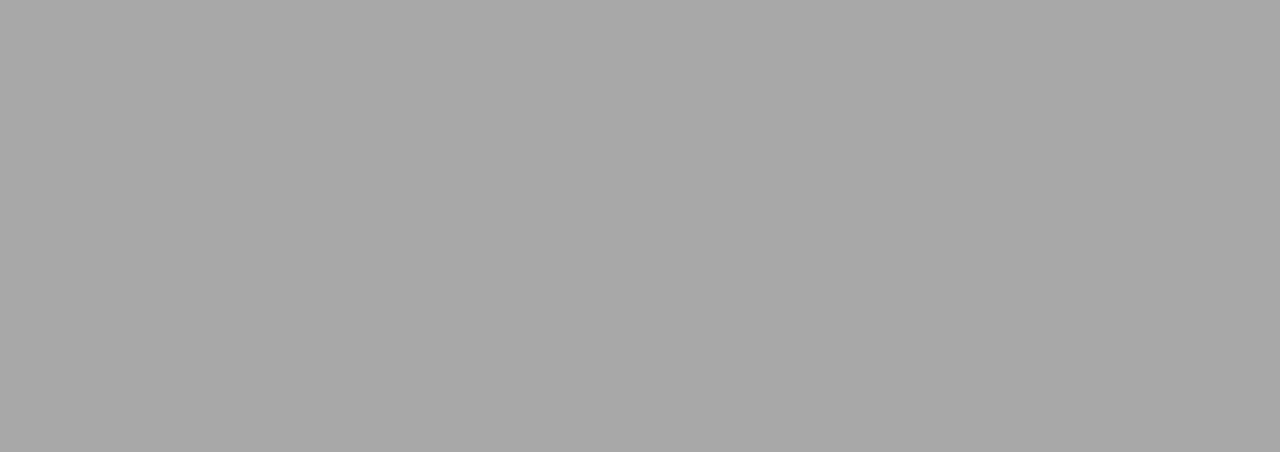
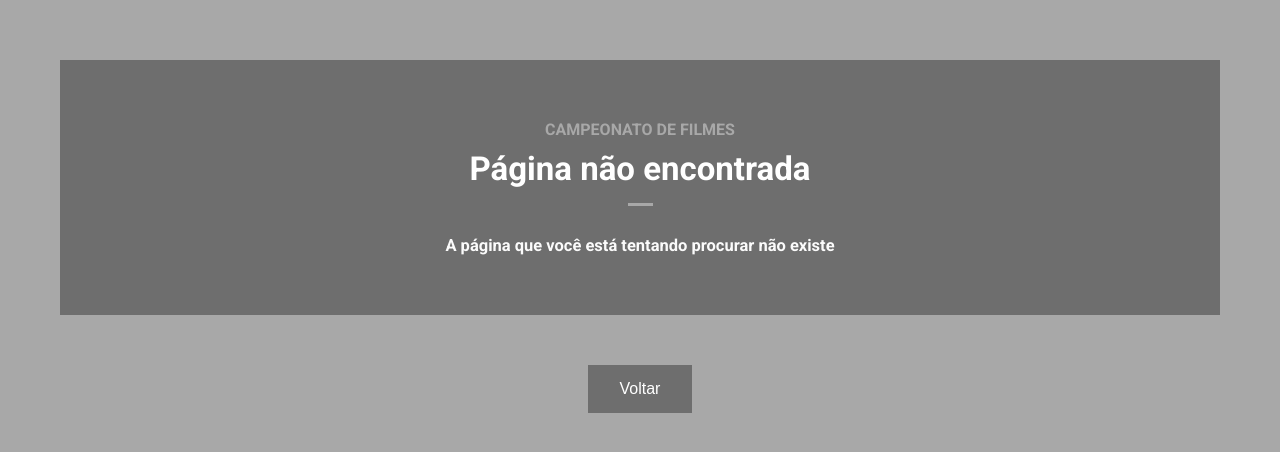
Before and after one commit to fgemig/copafilmes, an Angular app in the folder frontend/: page /nao-encontrado in a window 1280 px wide. Before the commit this address led to /. Shown: the top 452 px of the page. Built offline with nearby package versions, Linux system fonts and the light colour scheme.

Commit message:
Adicionando componentes de página não encontrada e rodapé

```diff
--- a/frontend/src/app/app-routing.module.ts
+++ b/frontend/src/app/app-routing.module.ts
@@ -3,7 +3,9 @@ import { RouterModule, Routes } from '@angular/router';
 
 import { CampeonatoGuard } from './campeonato/campeonato.guard';
 import { ResultadoCampeonatoComponent } from './campeonato/resultado-campeonato/resultado-campeonato.component';
+import { NaoEncontradoComponent } from './compartilhado/nao-encontrado/nao-encontrado.component';
 import { FilmesComponent } from './filmes/filmes.component';
+
 
 const routes: Routes = [
   {
@@ -20,6 +22,17 @@ const routes: Routes = [
     data: {
       titulo: 'Copa Filmes - Resultado'
     }
+  },
+  {
+    path: 'nao-encontrado',
+    component: NaoEncontradoComponent,
+    data: {
+      title: 'Página não encontrada'
+    }
+  },
+  {
+    path: '**',
+    redirectTo: 'nao-encontrado'
   }
 ];
 
--- a/frontend/src/app/compartilhado/compartilhado.module.ts
+++ b/frontend/src/app/compartilhado/compartilhado.module.ts
@@ -1,20 +1,31 @@
 import { CommonModule } from '@angular/common';
 import { NgModule } from '@angular/core';
+import { RouterModule } from '@angular/router';
 
 import { CabecalhoComponent } from './cabecalho/cabecalho.component';
 import { FocoBotaoDirective } from './diretivas/foco-botao/foco-botao.directive';
+import { NaoEncontradoComponent } from './nao-encontrado/nao-encontrado.component';
 import { SpinnerComponent } from './spinner/spinner.component';
+import { RodapeComponent } from './rodape/rodape.component';
 
 @NgModule({
   declarations: [
     CabecalhoComponent,
     FocoBotaoDirective,
-    SpinnerComponent
+    SpinnerComponent,
+    NaoEncontradoComponent,
+    RodapeComponent
   ],
-  imports: [CommonModule],
+  imports: [
+    CommonModule,
+    RouterModule
+  ],
   exports: [
     CabecalhoComponent,
     FocoBotaoDirective,
-    SpinnerComponent]
+    SpinnerComponent,
+    NaoEncontradoComponent,
+    RodapeComponent
+  ]
 })
 export class CompartilhadoModule { }
--- /dev/null
+++ b/frontend/src/app/compartilhado/nao-encontrado/nao-encontrado.component.css
@@ -0,0 +1,15 @@
+button {
+    background-color: #6e6e6e;
+    border: none;
+    color: white;
+    padding: 15px 32px;
+    text-align: center;
+    text-decoration: none;
+    display: inline-block;
+    font-size: 16px;
+  }
+
+  .centralizado {
+    margin-top: 50px;
+    text-align: center;
+  }
--- /dev/null
+++ b/frontend/src/app/compartilhado/nao-encontrado/nao-encontrado.component.html
@@ -0,0 +1,8 @@
+<app-cabecalho
+    [subTitulo]="'Página não encontrada'"
+    [descricao]="'A página que você está tentando procurar não existe'">
+</app-cabecalho>
+
+<div class="centralizado">
+    <button [routerLink]="['']" appFocoBotao>Voltar</button>
+</div>
--- /dev/null
+++ b/frontend/src/app/compartilhado/nao-encontrado/nao-encontrado.component.ts
@@ -0,0 +1,15 @@
+import { Component, OnInit } from '@angular/core';
+
+@Component({
+  selector: 'app-nao-encontrado',
+  templateUrl: './nao-encontrado.component.html',
+  styleUrls: ['./nao-encontrado.component.css']
+})
+export class NaoEncontradoComponent implements OnInit {
+
+  constructor() { }
+
+  ngOnInit(): void {
+  }
+
+}
--- /dev/null
+++ b/frontend/src/app/compartilhado/rodape/rodape.component.css
@@ -0,0 +1,16 @@
+.rodape {
+  bottom: 0;
+  text-align: center;
+  color: #ffffff;
+  margin-top: 50px;
+  font-size: 12px;
+}
+
+a:link, a:visited {
+    color: white;
+    text-decoration: none;
+  }
+
+  a:hover, a:active {
+    color: #ffffff;
+  }
--- /dev/null
+++ b/frontend/src/app/compartilhado/rodape/rodape.component.html
@@ -0,0 +1,3 @@
+<footer class="rodape">
+    by <a href="https://github.com/fgemig">@fgemig</a>
+</footer>
--- /dev/null
+++ b/frontend/src/app/compartilhado/rodape/rodape.component.ts
@@ -0,0 +1,15 @@
+import { Component, OnInit } from '@angular/core';
+
+@Component({
+  selector: 'app-rodape',
+  templateUrl: './rodape.component.html',
+  styleUrls: ['./rodape.component.css']
+})
+export class RodapeComponent implements OnInit {
+
+  constructor() { }
+
+  ngOnInit(): void {
+  }
+
+}
--- a/frontend/src/app/filmes/filmes.component.html
+++ b/frontend/src/app/filmes/filmes.component.html
@@ -9,3 +9,5 @@
 </div>
 
 <app-files-lista></app-files-lista>
+
+<app-rodape></app-rodape>
```
Also changed, not shown: 2 other files (tests, documents, lock files or other folders).
